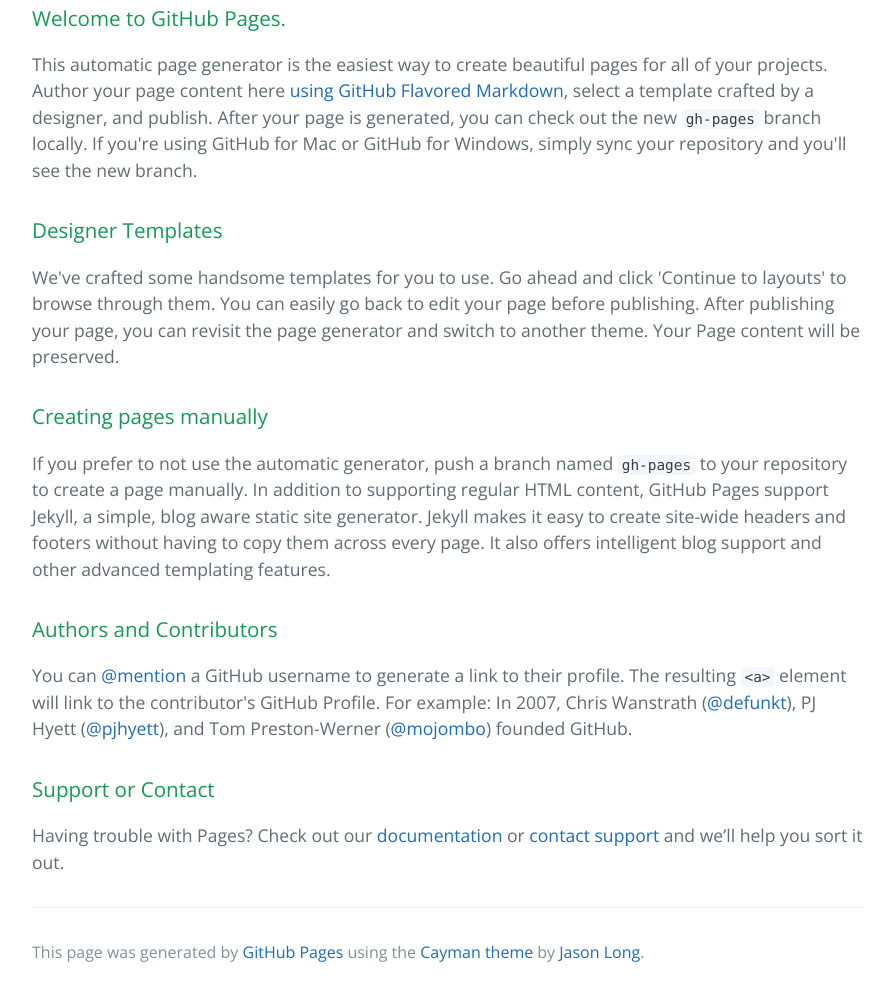
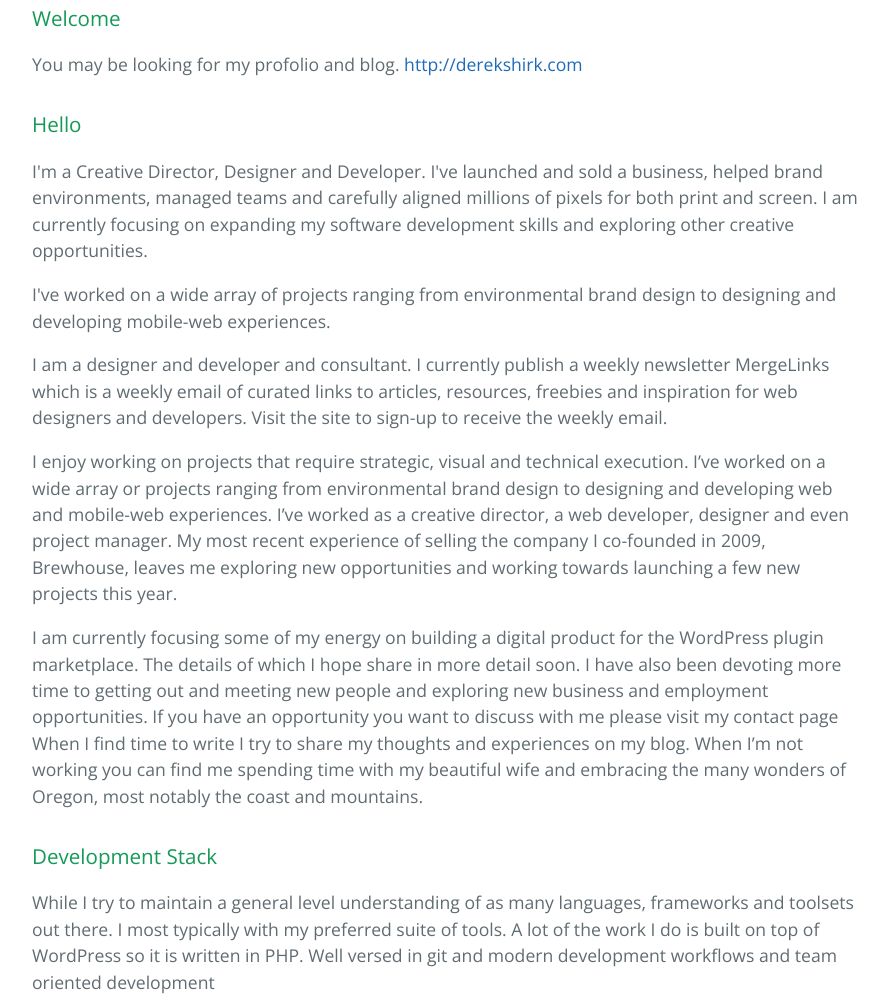
Before and after one commit to derekshirk/derekshirk.github.io, a plain HTML site: page index.html in a window 1280 px wide. Shown: the part 346-1344 px from the top of the page, without its empty margins (192-1085 px from the left). Drawn offline with nearby package versions, Linux system fonts and the light colour scheme.

Commit message:
Replace master branch with page content via GitHub

```diff
--- a/index.html
+++ b/index.html
@@ -17,29 +17,27 @@
 
     <section class="main-content">
       <h3>
-<a id="welcome-to-github-pages" class="anchor" href="#welcome-to-github-pages" aria-hidden="true"><span class="octicon octicon-link"></span></a>Welcome to GitHub Pages.</h3>
+<a id="welcome" class="anchor" href="#welcome" aria-hidden="true"><span class="octicon octicon-link"></span></a>Welcome</h3>
 
-<p>This automatic page generator is the easiest way to create beautiful pages for all of your projects. Author your page content here <a href="https://guides.github.com/features/mastering-markdown/">using GitHub Flavored Markdown</a>, select a template crafted by a designer, and publish. After your page is generated, you can check out the new <code>gh-pages</code> branch locally. If you're using GitHub for Mac or GitHub for Windows, simply sync your repository and you'll see the new branch.</p>
+<p>You may  be looking for my profolio and blog. <a href="http://derekshirk.com">http://derekshirk.com</a></p>
 
 <h3>
-<a id="designer-templates" class="anchor" href="#designer-templates" aria-hidden="true"><span class="octicon octicon-link"></span></a>Designer Templates</h3>
+<a id="hello" class="anchor" href="#hello" aria-hidden="true"><span class="octicon octicon-link"></span></a>Hello</h3>
 
-<p>We've crafted some handsome templates for you to use. Go ahead and click 'Continue to layouts' to browse through them. You can easily go back to edit your page before publishing. After publishing your page, you can revisit the page generator and switch to another theme. Your Page content will be preserved.</p>
+<p>I'm a Creative Director, Designer and Developer. I've launched and sold a business, helped brand environments, managed teams and carefully aligned millions of pixels for both print and screen. I am currently focusing on expanding my software development skills and exploring other creative opportunities.</p>
+
+<p>I've worked on a wide array of projects ranging from environmental brand design to designing and developing mobile-web experiences.</p>
+
+<p>I am a designer and developer and consultant. I currently publish a weekly newsletter MergeLinks which is a weekly email of curated links to articles, resources, freebies and inspiration for web designers and developers. Visit the site to sign-up to receive the weekly email.</p>
+
+<p>I enjoy working on projects that require strategic, visual and technical execution. I’ve worked on a wide array or projects ranging from environmental brand design to designing and developing web and mobile-web experiences. I’ve worked as a creative director, a web developer, designer and even project manager. My most recent experience of selling the company I co-founded in 2009, Brewhouse,  leaves me exploring new opportunities and working towards launching a few new projects this year.</p>
+
+<p>I am currently focusing some of my energy on building a digital product for the WordPress plugin marketplace. The details of which I hope share in more detail soon. I have also been devoting more time to getting out and meeting new people and exploring new business and employment opportunities. If you have an opportunity you want to discuss with me please visit my contact page When I find time to write I try to share my thoughts and experiences on my blog. When I’m not working you can find me spending time with my beautiful wife and embracing the many wonders of Oregon, most notably the coast and mountains.</p>
 
 <h3>
-<a id="creating-pages-manually" class="anchor" href="#creating-pages-manually" aria-hidden="true"><span class="octicon octicon-link"></span></a>Creating pages manually</h3>
+<a id="development-stack" class="anchor" href="#development-stack" aria-hidden="true"><span class="octicon octicon-link"></span></a>Development Stack</h3>
 
-<p>If you prefer to not use the automatic generator, push a branch named <code>gh-pages</code> to your repository to create a page manually. In addition to supporting regular HTML content, GitHub Pages support Jekyll, a simple, blog aware static site generator. Jekyll makes it easy to create site-wide headers and footers without having to copy them across every page. It also offers intelligent blog support and other advanced templating features.</p>
-
-<h3>
-<a id="authors-and-contributors" class="anchor" href="#authors-and-contributors" aria-hidden="true"><span class="octicon octicon-link"></span></a>Authors and Contributors</h3>
-
-<p>You can <a href="https://github.com/blog/821" class="user-mention">@mention</a> a GitHub username to generate a link to their profile. The resulting <code>&lt;a&gt;</code> element will link to the contributor's GitHub Profile. For example: In 2007, Chris Wanstrath (<a href="https://github.com/defunkt" class="user-mention">@defunkt</a>), PJ Hyett (<a href="https://github.com/pjhyett" class="user-mention">@pjhyett</a>), and Tom Preston-Werner (<a href="https://github.com/mojombo" class="user-mention">@mojombo</a>) founded GitHub.</p>
-
-<h3>
-<a id="support-or-contact" class="anchor" href="#support-or-contact" aria-hidden="true"><span class="octicon octicon-link"></span></a>Support or Contact</h3>
-
-<p>Having trouble with Pages? Check out our <a href="https://help.github.com/pages">documentation</a> or <a href="https://github.com/contact">contact support</a> and we’ll help you sort it out.</p>
+<p>While I try to maintain a general level understanding of as many languages, frameworks and toolsets out there. I most typically with my preferred suite of tools. A lot of the work I do is built on top of WordPress so it is written in PHP. Well versed in git and modern development workflows and team oriented development</p>
 
       <footer class="site-footer">
 
```
Also changed, not shown: params.json (+1 -1 lines).
